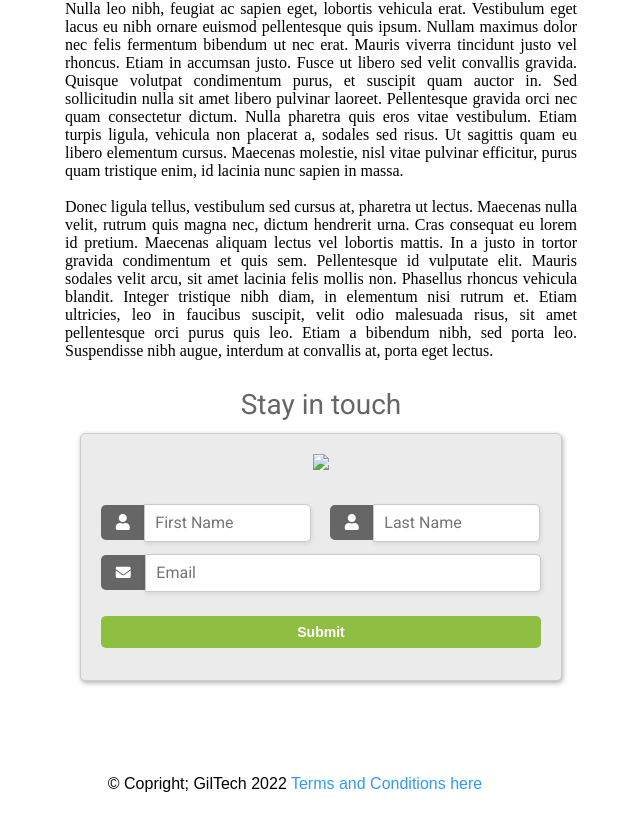
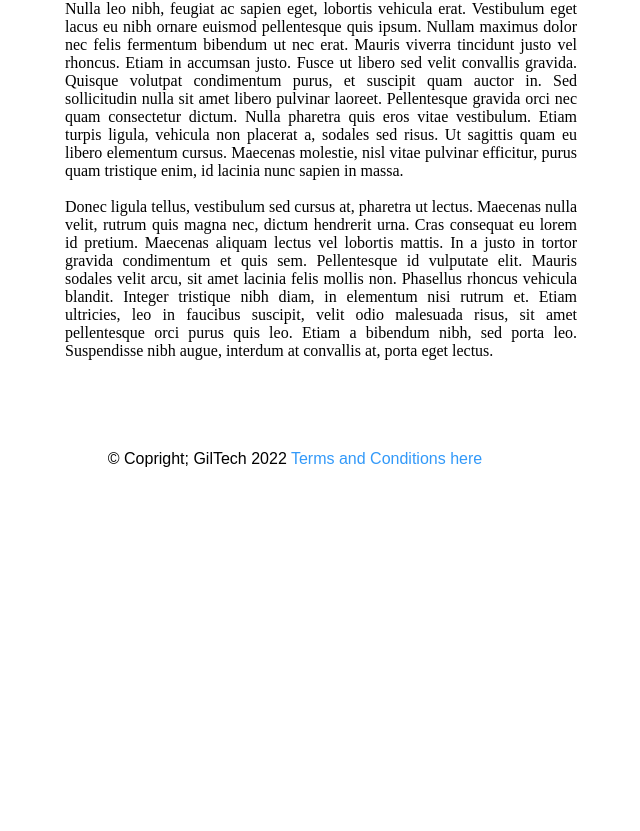
Before and after one commit to GilbertUp/my-portifolio-web, a plain HTML site: page about.html in a window 1280 px wide. Shown: the part 751-1582 px from the top of the page, without its empty margins (345-985 px from the left). After the commit the page ends 1269 px from the top, so only its background shows below. Drawn offline with Linux system fonts and the light colour scheme.

Commit message:
final commit

```diff
--- a/about.html
+++ b/about.html
@@ -28,7 +28,7 @@
             </table>
             <ul>
                 <li><a href="index.html">Home</a> </li>
-                <li><a href="blog.html">News</a> </li>
+
                 <li><a href="contact.html">Contacts</a> </li>
                 <li><a href="about.html" style="background-color: white;color: black;">About</a> </li>
                 <li><a href="login.html" id="admin_login">login</a> </li>
@@ -39,7 +39,7 @@
 
                 <i style="font-size:24px" class="fa" id="closeNav"><span onclick="closeNav()">&#xf00d;</span></i>
                 <a href="index.html">Home</a>
-                <a href="blog.html">News</a>
+
                 <a href="about.htm">About</a>
                 <a href="contact.html">Contacts</a>
                 <a href="login.html">Login</a>
@@ -64,10 +64,10 @@
 
             <hr color="green" width="90%">
             <a href="#" class="fa fa-facebook"></a>
-            <a href="#" class="fa fa-whatsapp"></a>
+
             <a href="#" class="fa fa-linkedin"></a>
             <a href="#" class="fa fa-twitter"></a>
-            <a href="#" class="fa fa-slack"></a>
+
             <a href="#" class="fa fa-github"></a>
             <a href="#" class="leave_a_comment"> Leave a comment </a>
 
@@ -88,32 +88,7 @@
                 sit amet lacinia felis mollis non. Phasellus rhoncus vehicula blandit. Integer tristique nibh diam, in elementum nisi rutrum et. Etiam ultricies, leo in faucibus suscipit, velit odio malesuada risus, sit amet pellentesque orci purus quis
                 leo. Etiam a bibendum nibh, sed porta leo. Suspendisse nibh augue, interdum at convallis at, porta eget lectus.
             </p>
-            <div class="newsletter">
-                <div class="main-block">
-                    <h1> Stay in touch</h1>
-                    <form method="post" name="signupNewsletter" action="javascript:void(0)">
-                        <center>
-                            <img src="images/subscribe-newsletter-icon-30-removebg-preview.png" width="20%" style="margin-bottom: 30px;" />
-                        </center>
-                        <div class="info">
-                            <div class="info-item">
-                                <label class="icon" for="firstname"><i class="fas fa-user"></i></label>
-                                <input type="text" name="firstname" id="firstname" placeholder="First Name" required/>
-                            </div>
-                            <div class="info-item">
-                                <label class="icon" for="lastname"><i class="fas fa-user"></i></label>
-                                <input type="text" name="lastname" id="lastname" placeholder="Last Name" required/>
-                            </div>
-                            <div class="info-item" style="width: 100%;">
-                                <label class="icon" for="email"><i class="fa fa-envelope" style="font-size: 15px;"></i></label>
-                                <input type="email" name="email" id="email" placeholder="Email" required/>
-                            </div>
 
-                        </div>
-                        <button type="submit">Submit</button>
-                    </form>
-                </div>
-            </div>
         </div>
         <div class="rightCol">
             <div class="rightCard">
```
Also changed, not shown: contact.html (+2 -2 lines), index.html (+3 -3 lines), validation.js (+23 -1 lines).
